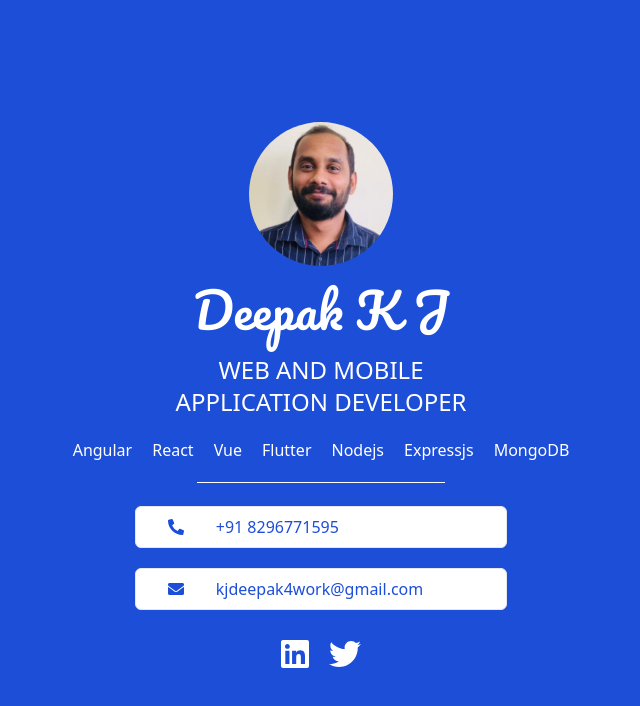
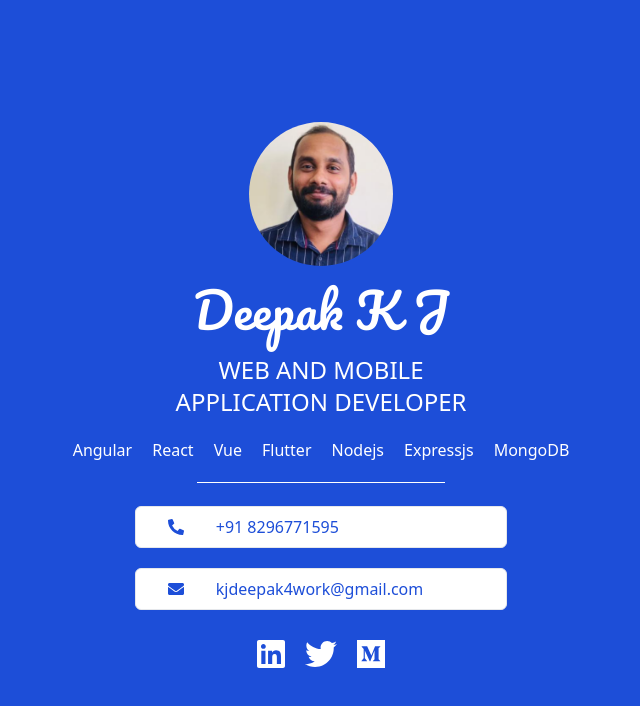
Before and after one commit to kjdeepak/resume, an Angular app: page / in a window 1280 px wide. Shown: the top 706 px of the page, without its empty margins (319-959 px from the left). Built offline with nearby package versions, Linux system fonts and the light colour scheme.

Commit message:
Add medium blog profile link

```diff
--- a/src/app/app.component.ts
+++ b/src/app/app.component.ts
@@ -4,7 +4,11 @@ import {
   faEnvelope,
   IconDefinition,
 } from '@fortawesome/free-solid-svg-icons';
-import { faLinkedin, faTwitter } from '@fortawesome/free-brands-svg-icons';
+import {
+  faLinkedin,
+  faTwitter,
+  faMedium,
+} from '@fortawesome/free-brands-svg-icons';
 
 @Component({
   selector: 'app-root',
@@ -37,6 +41,11 @@ export class AppComponent {
       socialPlatformUrlLink: 'https://twitter.com/k_j_deepak',
       icon: faTwitter,
     },
+    {
+      socialPlatformName: 'Medium | @kjdeepak',
+      socialPlatformUrlLink: 'https://medium.com/@kjdeepak',
+      icon: faMedium,
+    },
   ];
   faPhoneAlt = faPhoneAlt;
   faEnvelope = faEnvelope;
```
